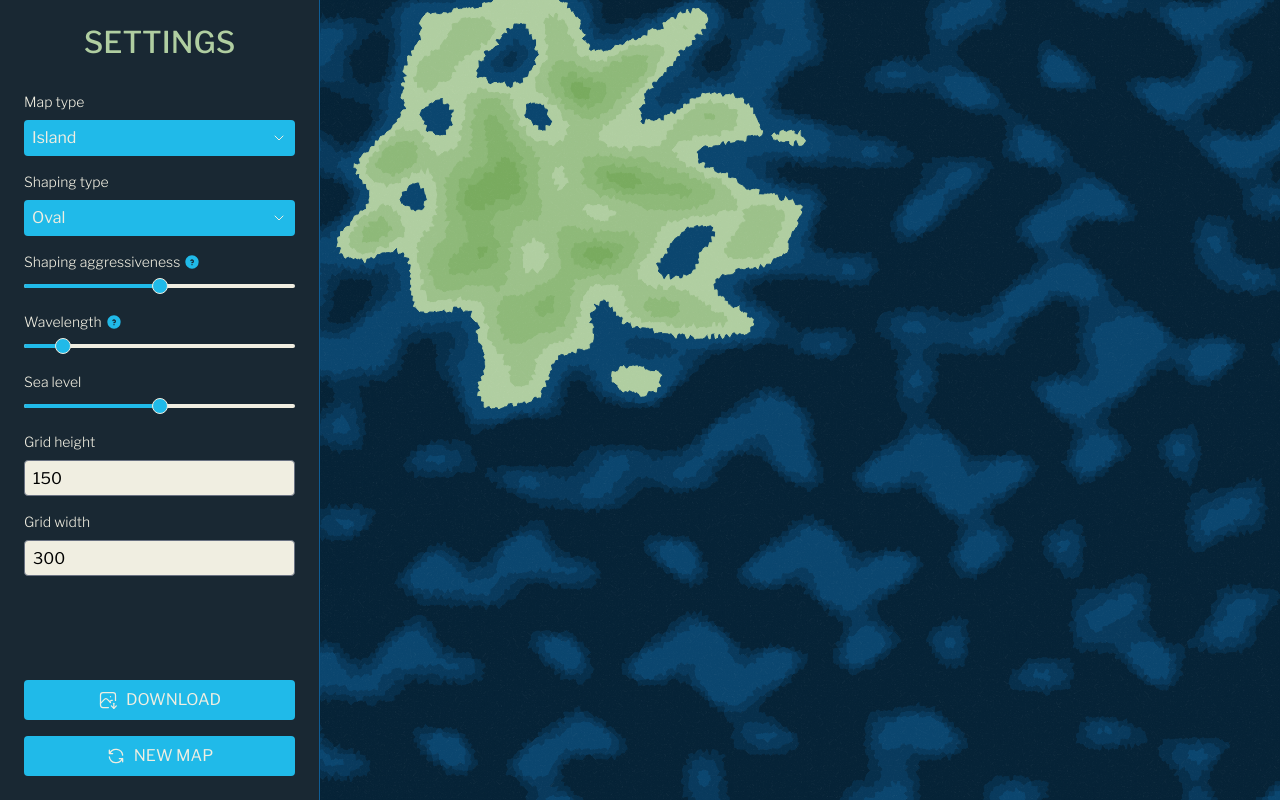
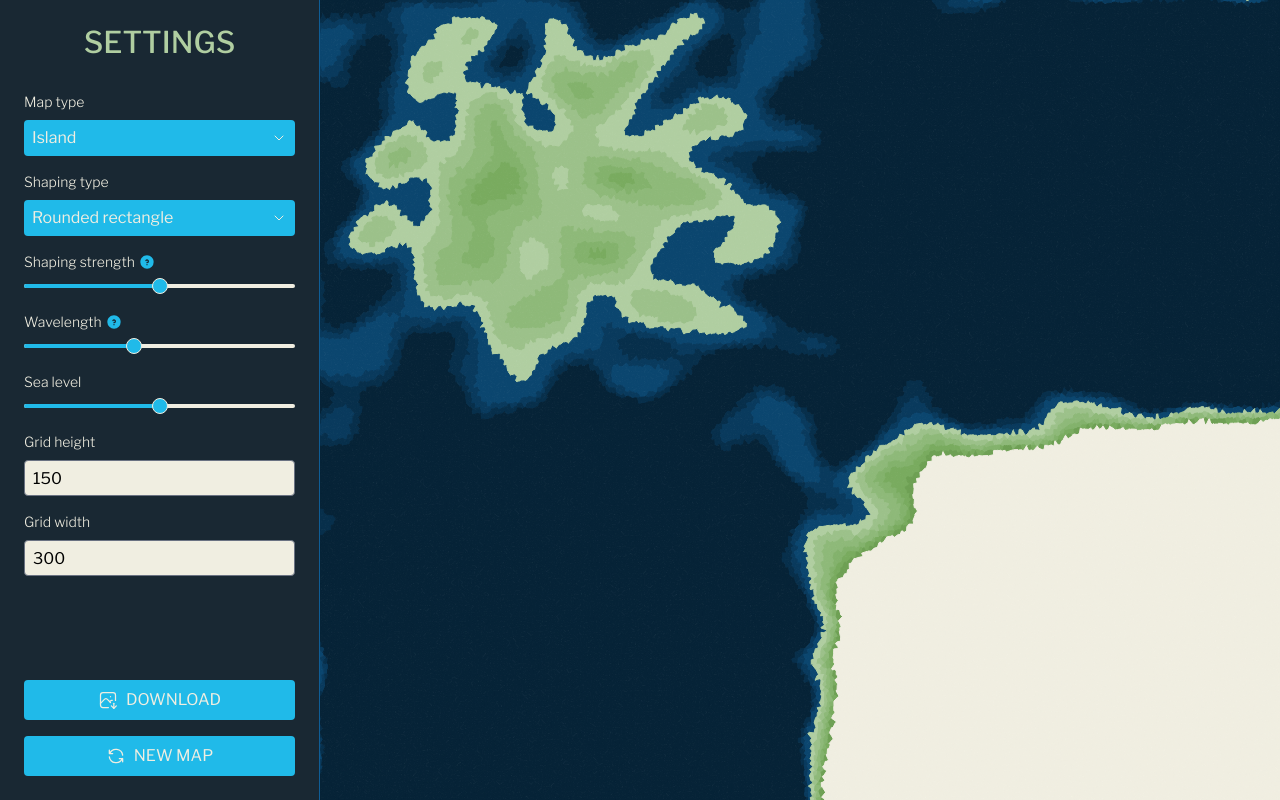
Before and after one commit to carbault/map-generator, a React (Vite) app: page / in a window 1280 px wide. Built offline with nearby package versions, Linux system fonts and the light colour scheme.

Commit message:
Update default settings

```diff
--- a/src/components/SettingsList.tsx
+++ b/src/components/SettingsList.tsx
@@ -65,7 +65,7 @@ export default function SettingList(props: {
       </Field>
       <Field>
         <Label tooltip="Affects how close the island shape is to the shape type">
-          Shaping aggressiveness
+          Shaping strength
         </Label>
         <Slider
           min={0}
@@ -80,7 +80,8 @@ export default function SettingList(props: {
         </Label>
         <Slider
           min={0}
-          max={1}
+          max={0.3}
+          step={0.001}
           value={settings.wavelength}
           onChange={updateSetting("wavelength")}
         />
--- a/src/constants.ts
+++ b/src/constants.ts
@@ -8,7 +8,7 @@ export const DEFAULT_SETTINGS: Settings = {
   lerp: 0.5,
   seaLevel: 0.5,
   grid: { width: 300, height: 150 },
-  shapingFunction: ShapingFunction.euclidean,
+  shapingFunction: ShapingFunction.squareBump,
   type: MapType.island,
 };
 
```
